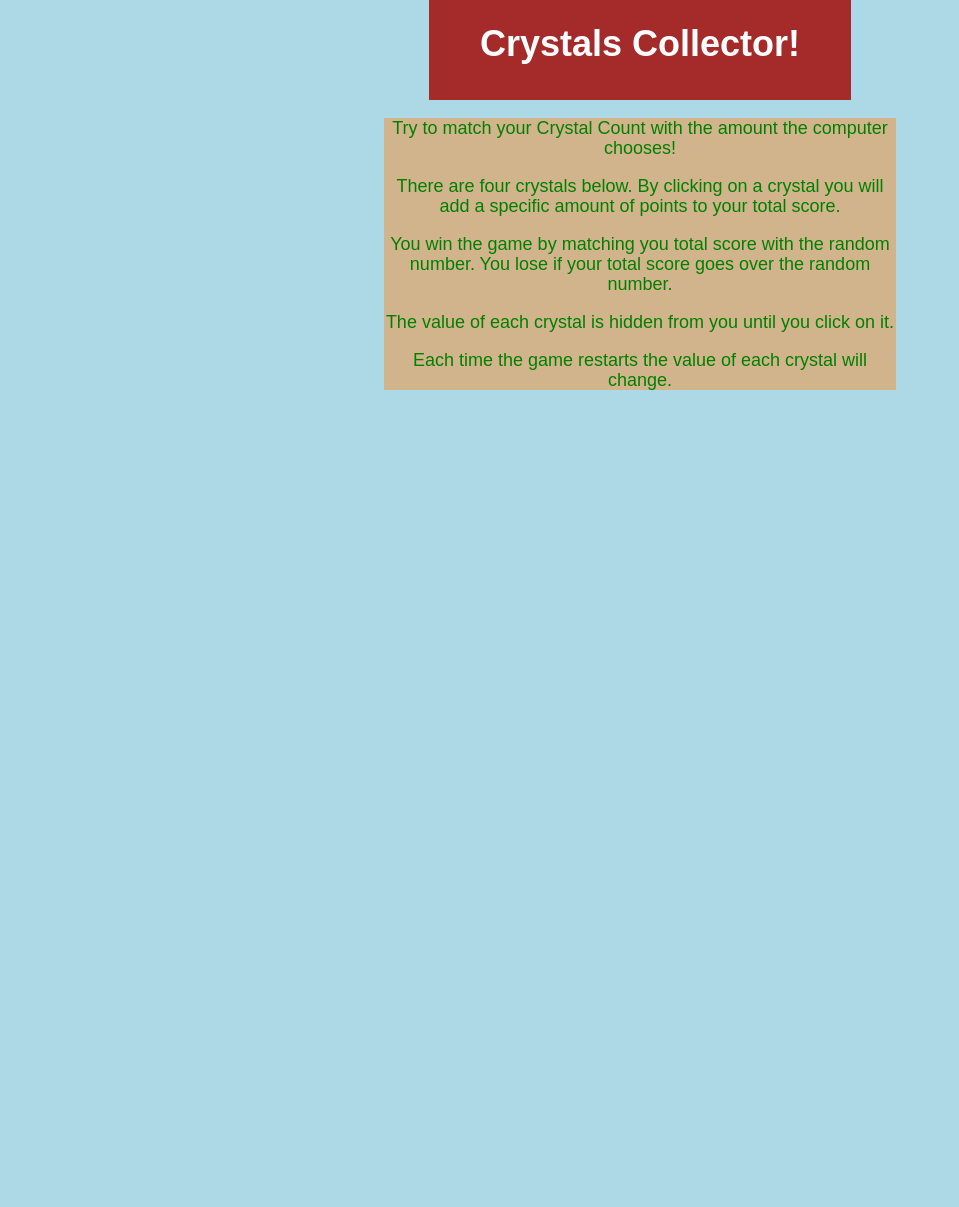
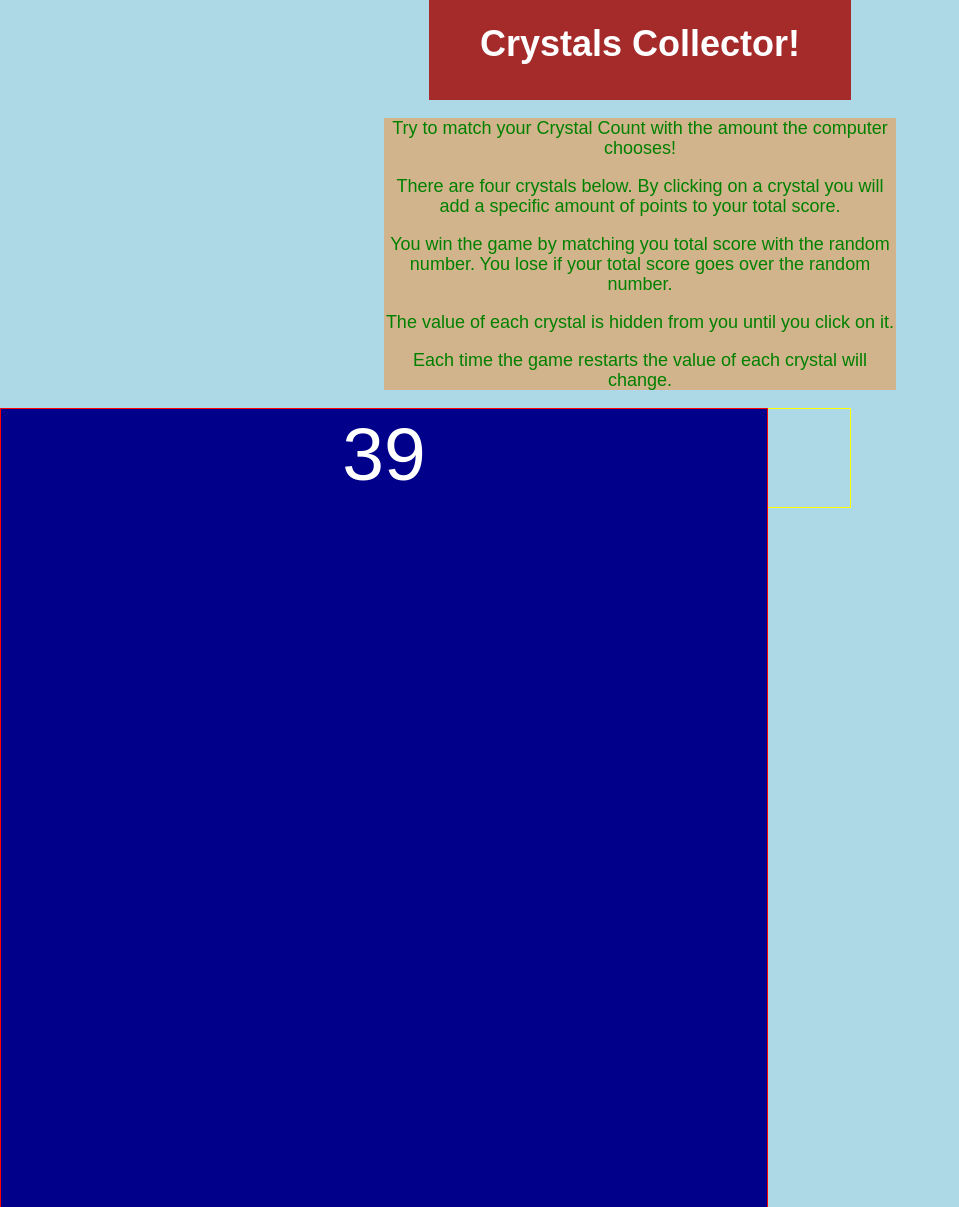
Before and after one commit to barrd001/unit-4-game, a plain HTML site: page index.html in a window 1280 px wide. Shown: the whole page, without its empty margins (0-959 px from the left). Before the commit the page ends 800 px from the top, so only its background shows below. Drawn offline with Linux system fonts and the light colour scheme.

Commit message:
Working on score box

```diff
--- a/assets/css/style.css
+++ b/assets/css/style.css
@@ -27,3 +27,22 @@ body {
     margin: 0 auto;
     text-align: center;
 }
+
+#functions-box {
+    width: 33%;
+    height: 100px;
+    margin: 0 auto;
+    border: 1px solid yellow;
+}
+
+#computerchoice-text {
+    width: 60%;
+    height: 100%;
+    background: darkblue;
+    color: white;
+    border: 1px solid red;
+    text-align: center;
+    padding-top: 35px;
+    font-size: 75px;
+    float: left;
+}
--- a/index.html
+++ b/index.html
@@ -23,11 +23,16 @@
     <p>Each time the game restarts the value of each crystal will change.</p>
   </div>
 
-  <div class="container">
-    <h3 id="userchoice-text"></h3>
+  <div id="score-box" class="container">
+      <div id="computerchoice-text">39</div>
+      <div id="functions-box">
+      <div id="wins-text"></div>
+      <div id="losses-text"></div>
+      </div>
+    <!-- <h3 id="userchoice-text"></h3>
     <h3 id="wins-text"></h3>
     <h3 id="losses-text"></h3>
-    <h3 id="guessesLeft-text"></h3>
+    <h3 id="guessesLeft-text"></h3> -->
    </div>
 
   </div>
```
